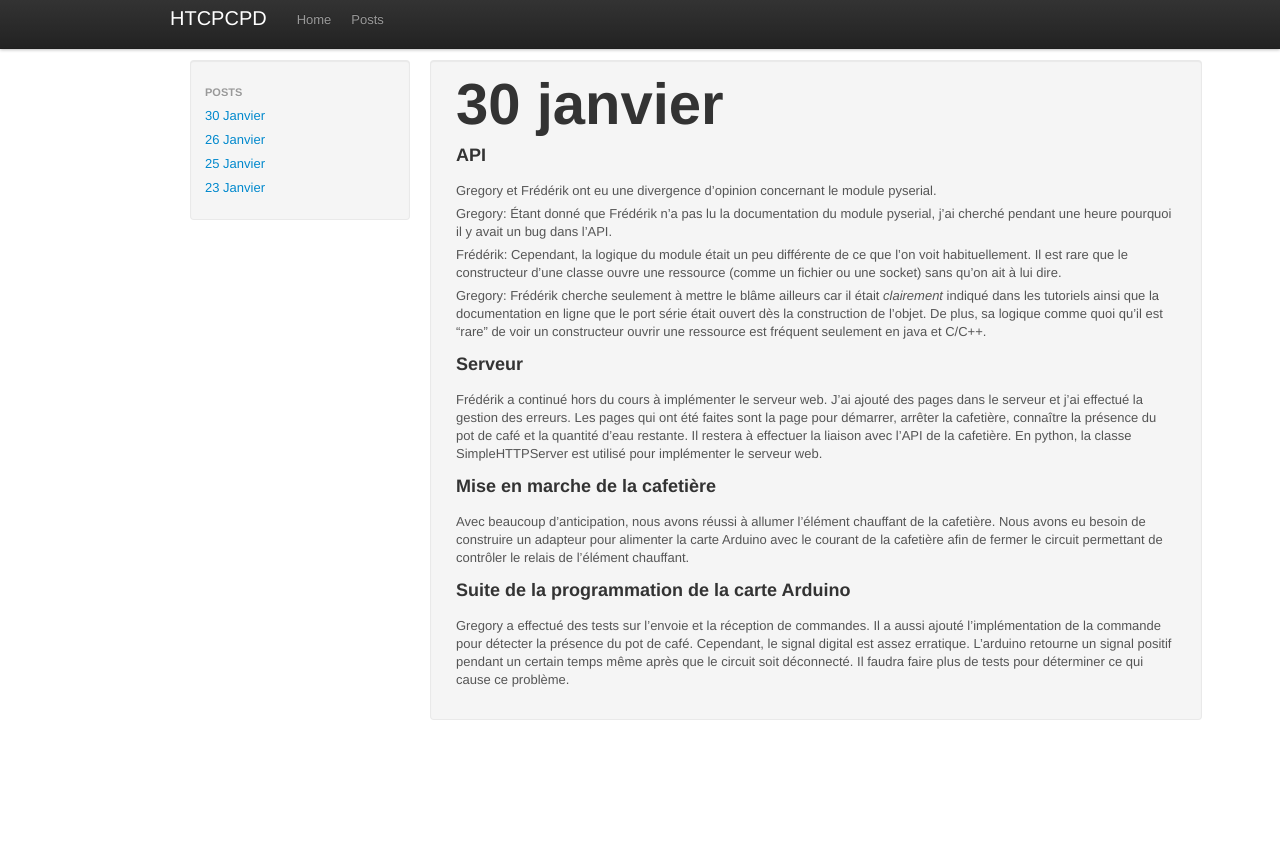
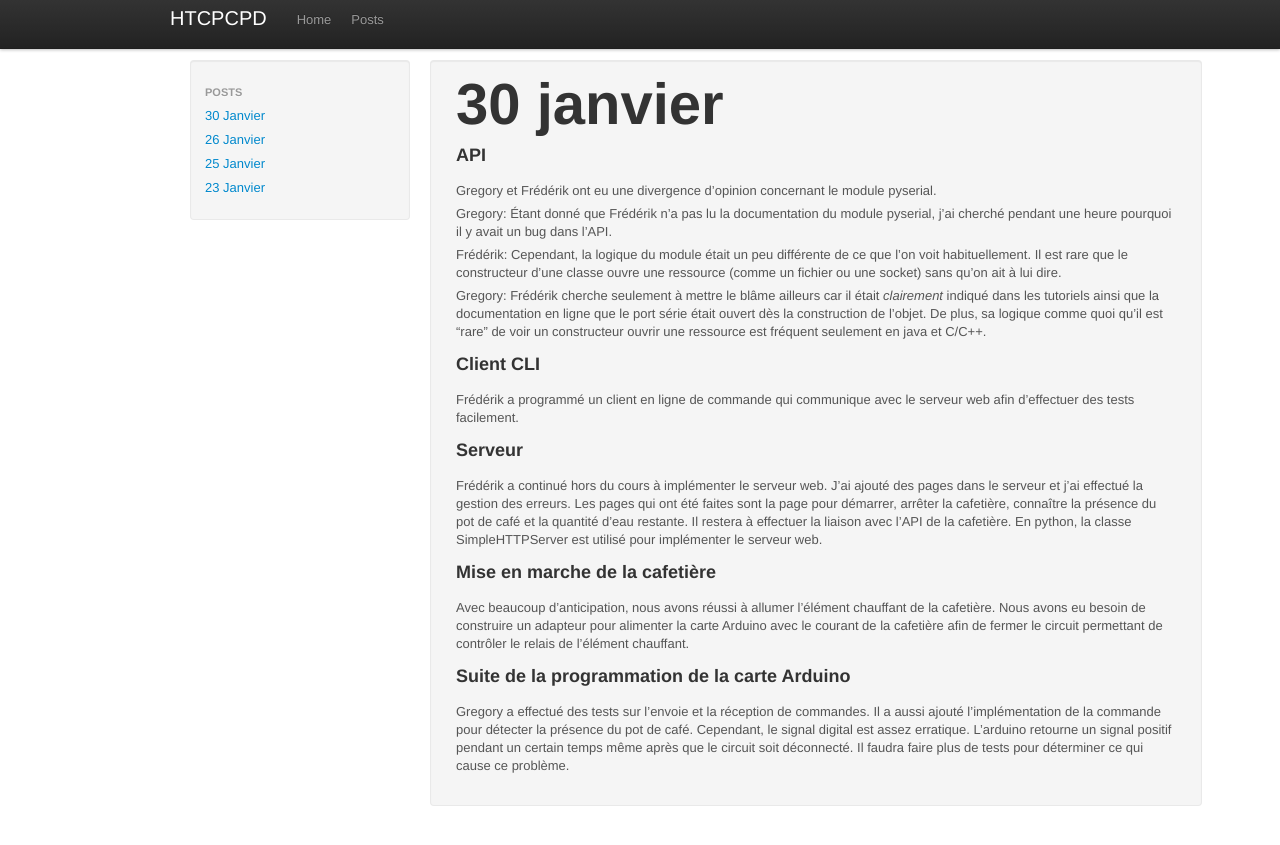
Before and after one commit to gelendir/htcpcpd, a Jekyll site: the page built from _posts/2012-01-30-30-janvier.md, in a window 1280 px wide. Shown: the top 845 px of the page. Built offline with Jekyll 4.4.1, drawn with Linux system fonts in a browser that asks for light colours.

Commit message:
add log for 1 fevrier

```diff
--- a/_posts/2012-01-30-30-janvier.md
+++ b/_posts/2012-01-30-30-janvier.md
@@ -26,6 +26,11 @@ que le port série était ouvert dès la construction de l'objet. De plus, sa
 logique comme quoi qu'il est "rare" de voir un constructeur ouvrir une ressource
 est fréquent seulement en java et C/C++.
 
+Client CLI
+----------
+Frédérik a programmé un client en ligne de commande qui communique avec le
+serveur web afin d'effectuer des tests facilement.
+
 Serveur
 -------
 Frédérik a continué hors du cours à implémenter le serveur web. J'ai ajouté
```
